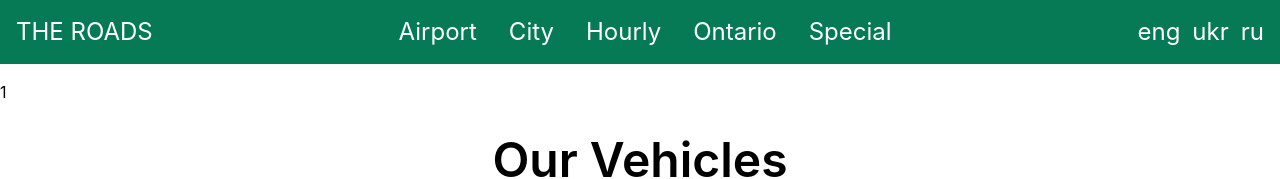
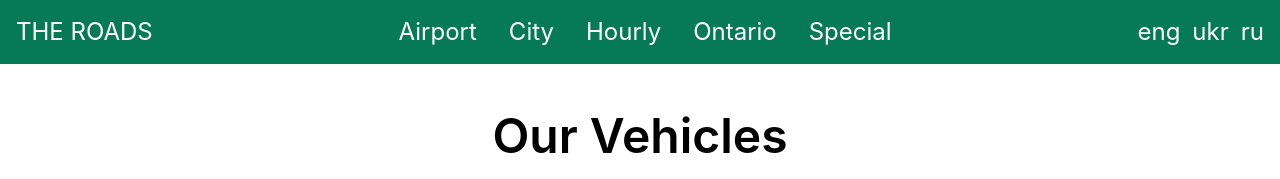
Before and after one commit to vverchonov/the-roads, a Next.js app: page /en in a window 1280 px wide. Shown: the top 179 px of the page. Built offline with nearby package versions, Linux system fonts and the light colour scheme.

Commit message:
block 1 test

```diff
--- a/src/app/[locale]/page.tsx
+++ b/src/app/[locale]/page.tsx
@@ -2,5 +2,5 @@ import { useTranslations } from "next-intl";
 
 export default function Home() {
   const t = useTranslations("InitialPopup");
-  return <div className="text-black">1</div>;
+  return <div className="text-black"></div>;
 }
```
